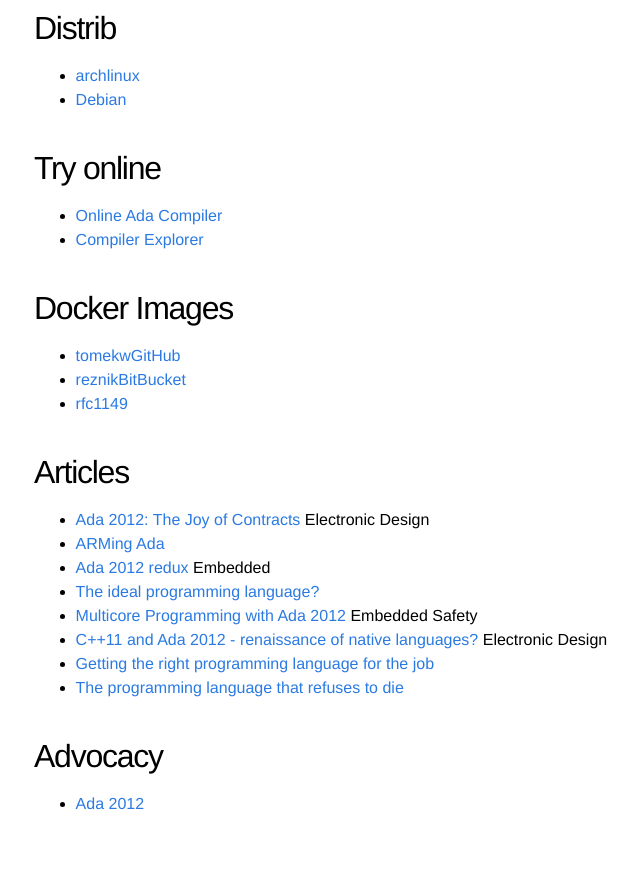
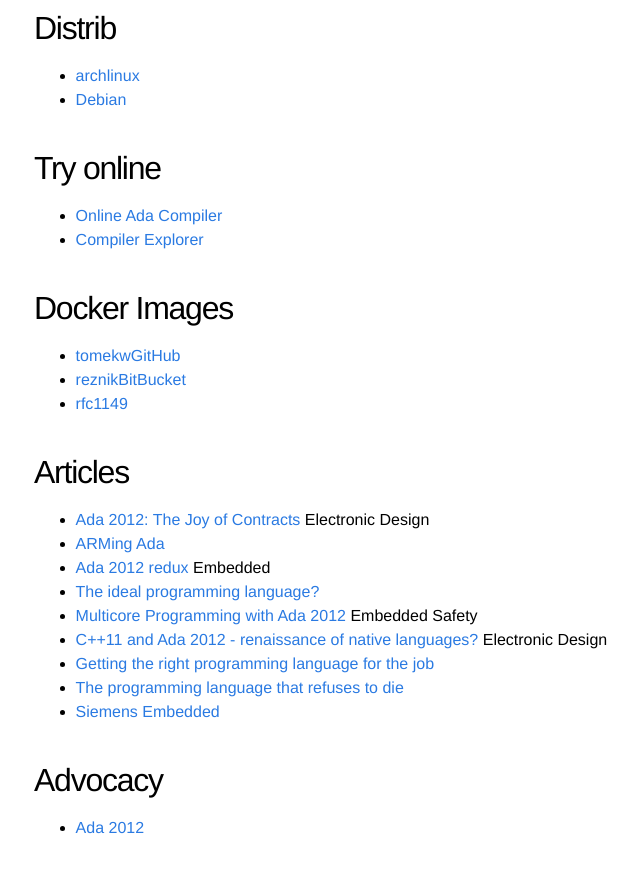
Before and after one commit to quornings/quornings.github.io, a Jekyll site: the page built from blogs.md, in a window 1280 px wide and 900 px high, scrolled down 898 px. Shown: the top 873 px of the window, without its empty margins (206-846 px from the left). Built offline with Jekyll 4.4.1, drawn with Linux system fonts in a browser that asks for light colours.

Commit message:
Add article in Siemens Embedded

```diff
--- a/blogs.md
+++ b/blogs.md
@@ -57,6 +57,7 @@ permalink: /blogs/
 - [C++11 and Ada 2012 - renaissance of native languages?](https://www.electronicdesign.com/technologies/embedded-revolution/article/21796232/c11-and-ada-2012-renaissance-of-native-languages) Electronic Design
 - [Getting the right programming language for the job](http://mil-embedded.com/guest-blogs/ada-watch-getting-the-right-programming-language-for-the-job/)
 - [The programming language that refuses to die](https://www.talentinternational.com.au/blog/2018/03/ada-the-programming-language-that-refuses-to-die-dot-dot-dot)
+- [Siemens Embedded](https://blogs.sw.siemens.com/embedded-software/2011/08/01/the-ideal-programming-language/)
 
 ## Advocacy
 
```
